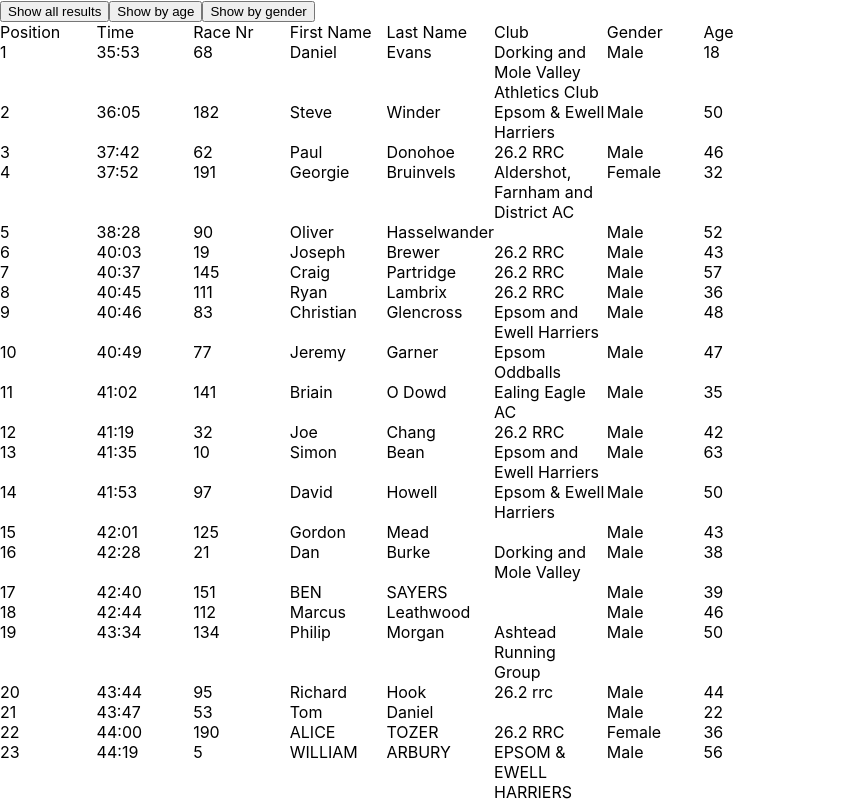
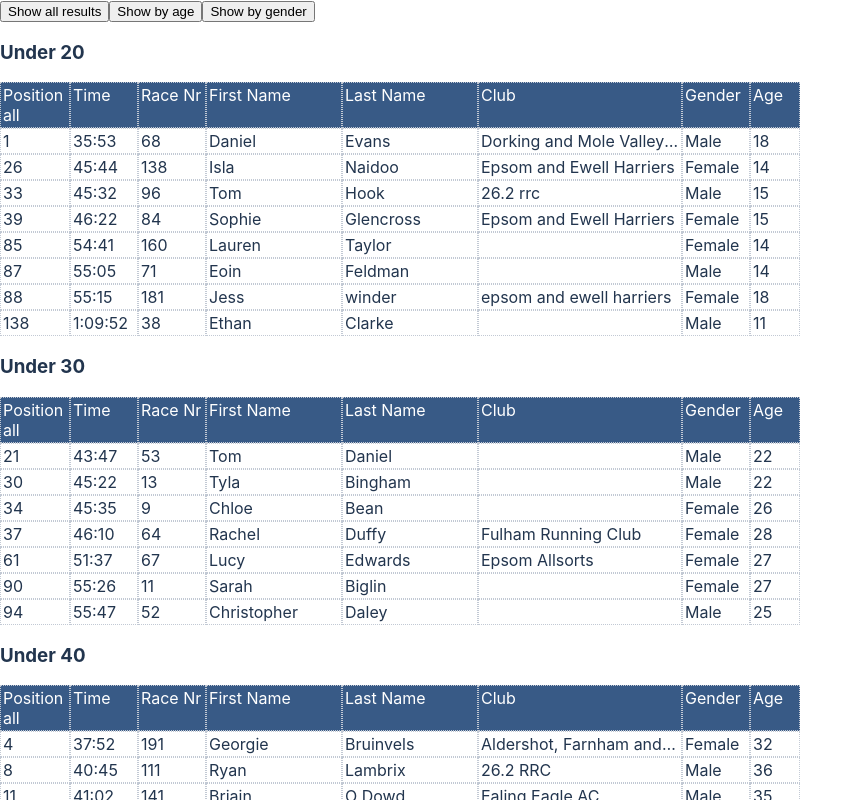
Before and after one commit to Shwartz/race, a React (Create React App) app: page / in a window 1280 px wide. Both pictures are taken after a click on the button "Show by age". Shown: the top 800 px of the page, without its empty margins (0-863 px from the left). Built offline with nearby package versions, Linux system fonts and the light colour scheme.

Commit message:
Add filter group by age

```diff
--- a/src/components/race/race.jsx
+++ b/src/components/race/race.jsx
@@ -1,12 +1,14 @@
-import React from 'react';
+import React, {useState} from 'react';
 import {data} from '../data/data';
 
 import styles from './race.module.scss';
 
 export const Race = () => {
+  const [showBy, setShowBy] = useState('all')
+
   const head = (
-    <>
-      <div>Position</div>
+    <div className={`${styles.grid} ${styles.head}`}>
+      <div>Position all</div>
       <div>Time</div>
       <div>Race Nr</div>
       <div>First Name</div>
@@ -14,34 +16,69 @@ export const Race = () => {
       <div>Club</div>
       <div>Gender</div>
       <div>Age</div>
-    </>
+    </div>
   )
 
-  const table = data.map((row, i) => {
+  const createTable = (raceData, title = null) => {
+    const raceTitle = title ? <h3>{title}</h3> : null;
+    const table = raceData.map((row, i) => {
       return (
-      <React.Fragment key={i}>
+        <div className={styles.grid} key={i}>
           <div>{row.position}</div>
           <div>{row.time}</div>
           <div>{row.raceNumber}</div>
           <div>{row.firstName}</div>
           <div>{row.lastName}</div>
-        <div>{row.club}</div>
+          <div title={row.club}>{row.club}</div>
           <div>{row.gender}</div>
           <div>{row.age}</div>
-      </React.Fragment>
+        </div>
       );
     });
 
+    return [raceTitle, head, table];
+  };
+
+  const showByAge = (raceData) => {
+    const age19 = raceData.filter(row => row.age < 20);
+    const age29 = raceData.filter(row => row.age < 30 && row.age > 19);
+    const age39 = raceData.filter(row => row.age < 40 && row.age > 29);
+    const age49 = raceData.filter(row => row.age < 50 && row.age > 39);
+    const age59 = raceData.filter(row => row.age < 60 && row.age > 49);
+    const age100 = raceData.filter(row => row.age > 59);
+    return [
+      createTable(age19, 'Under 20'),
+      createTable(age29, 'Under 30'),
+      createTable(age39, 'Under 40'),
+      createTable(age49, 'Under 50'),
+      createTable(age59, 'Under 60'),
+      createTable(age100, 'Seniors'),
+    ];
+  }
+
+  let table;
+  switch (showBy) {
+    case 'all':
+      table = createTable(data);
+      break;
+    case 'byAge':
+      table = showByAge(data);
+      break;
+    case 'byGender':
+      table = <div>gender</div>;
+      break;
+    default:
+      table = createTable(data);
+  }
+
+  const showAllHandler = (filter) => () => setShowBy(filter);
+
   return (
     <div className={styles.race}>
-      <button type="button">Show all results</button>
-      <button type="button">Show by age</button>
-      <button type="button">Show by gender</button>
-
-      <div className={styles.grid}>
-        {head}
+      <button onClick={showAllHandler('all')} type="button">Show all results</button>
+      <button onClick={showAllHandler('byAge')} type="button">Show by age</button>
+      <button onClick={showAllHandler('byGender')} type="button">Show by gender</button>
       {table}
-      </div>
     </div>
   )
 }
--- a/src/components/race/race.module.scss
+++ b/src/components/race/race.module.scss
@@ -6,6 +6,27 @@ $color: white;
 
 .grid {
   display: grid;
-  grid-template-columns: repeat(8, 1fr);
+  grid-template-columns: 70px 1fr 1fr 2fr 2fr 3fr 1fr 50px;
   max-width: 800px;
+
+  div {
+    padding: 2px;
+    border: 1px dotted #c2c9d4;
+    white-space: nowrap;
+    overflow: hidden;
+    text-overflow: ellipsis;
+  }
 }
+
+.head {
+  background: #385a86;
+
+  div {
+    color: white;
+  }
+
+  div {
+    overflow: visible;
+    white-space: break-spaces;
+  }
+}
--- a/src/index.css
+++ b/src/index.css
@@ -11,3 +11,7 @@ code {
   font-family: source-code-pro, Menlo, Monaco, Consolas, 'Courier New',
     monospace;
 }
+
+h1, h2, h3, p, div {
+  color: #22354e;
+}
```
Lines whose indentation alone changed are shown as unchanged.
